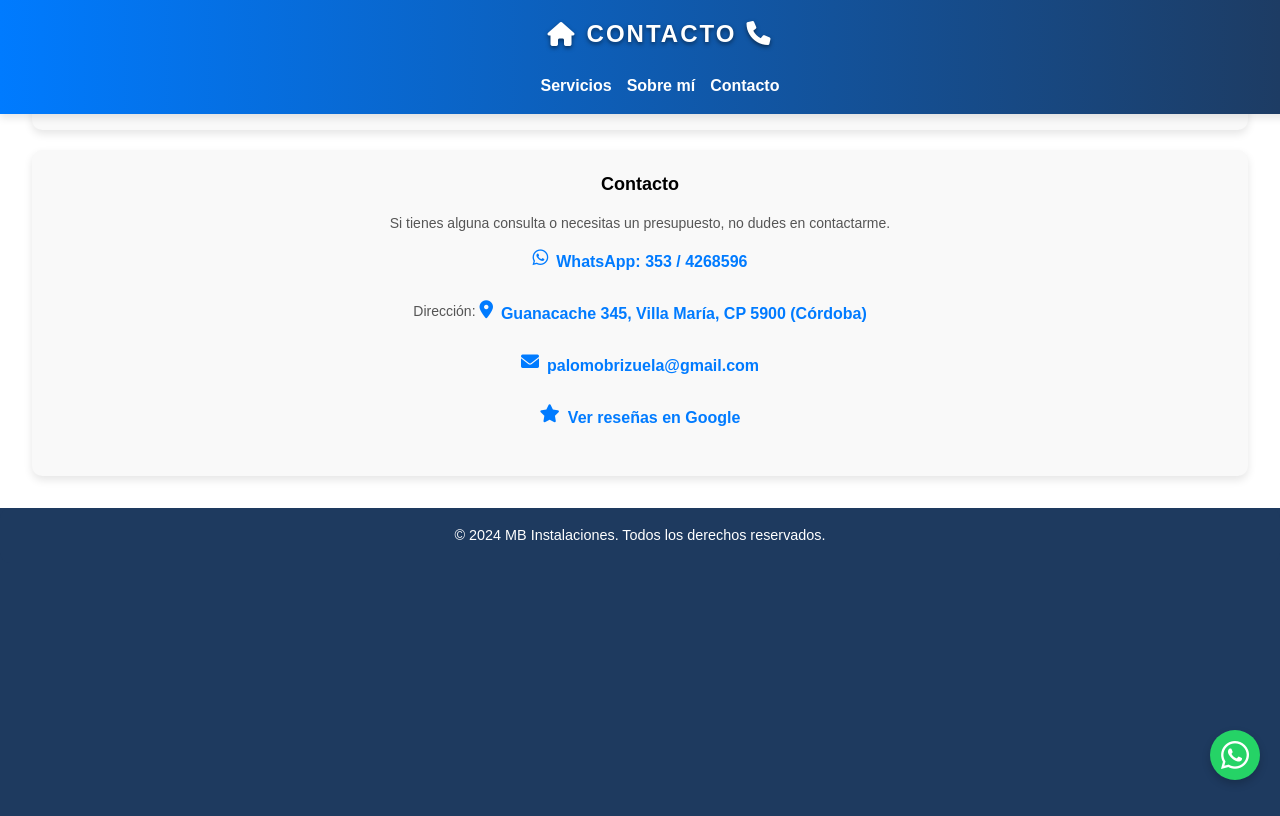
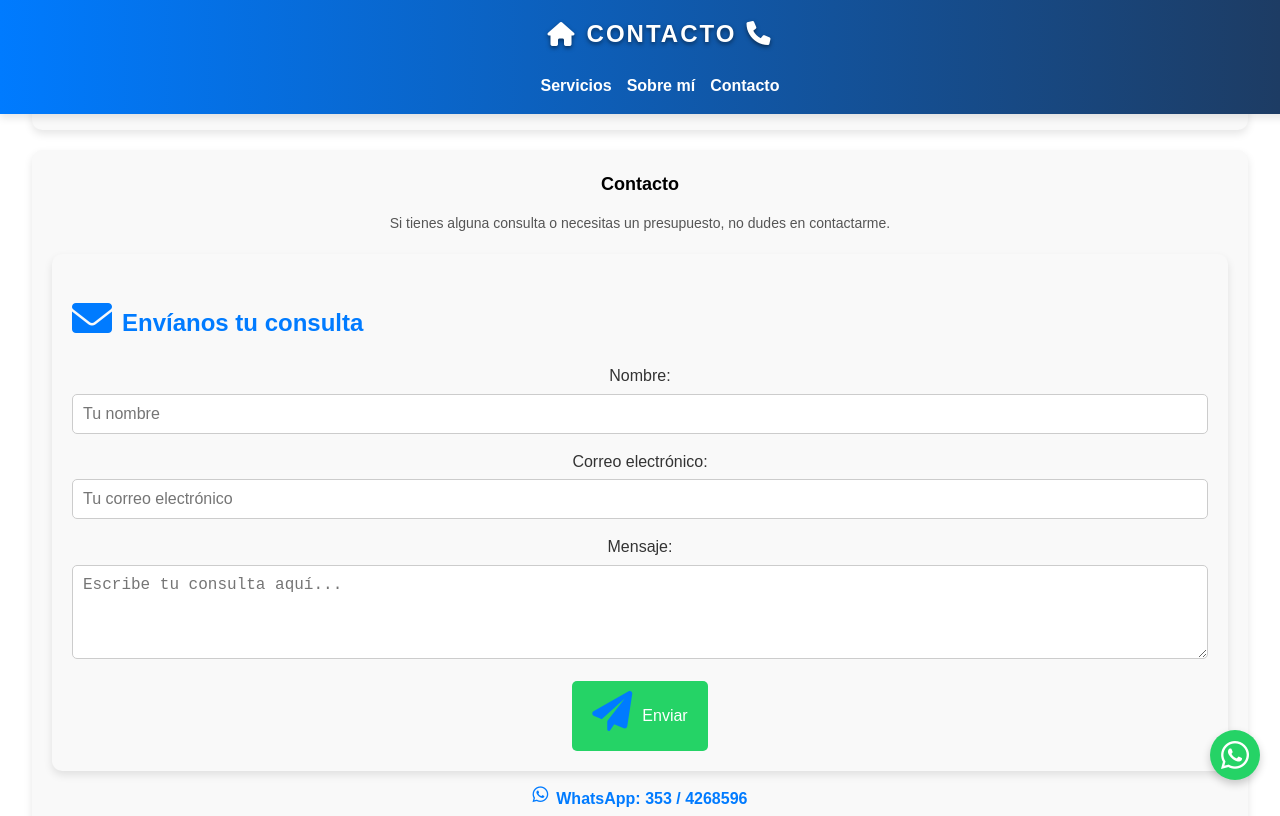
Before and after one commit to Palomo72/-MB-Instalaciones-Profesionales---Gasista-Plomero-Electricista-y-Climatizaci-n, a plain HTML site: page contacto.html in a window 1280 px wide. Shown: the top 816 px of the page. Drawn offline with Linux system fonts and the light colour scheme.

Commit message:
Add files via upload

```diff
--- a/contacto.html
+++ b/contacto.html
@@ -42,6 +42,23 @@
     <div class="service">
         <strong>Contacto</strong>
         <p>Si tienes alguna consulta o necesitas un presupuesto, no dudes en contactarme.</p>
+        <div class="contact-form">
+            <h3><i class="fas fa-envelope"></i> Envíanos tu consulta</h3>
+            <form action="https://formsubmit.co/tu-email@example.com" method="POST">
+                <label for="name">Nombre:</label>
+                <input type="text" id="name" name="name" placeholder="Tu nombre" required>
+
+                <label for="email">Correo electrónico:</label>
+                <input type="email" id="email" name="email" placeholder="Tu correo electrónico" required>
+
+                <label for="message">Mensaje:</label>
+                <textarea id="message" name="message" rows="4" placeholder="Escribe tu consulta aquí..." required></textarea>
+
+                <button type="submit" class="submit-button">
+                    <i class="fas fa-paper-plane"></i> Enviar
+                </button>
+            </form>
+        </div>
         <p>
             <a href="https://wa.me/3534268596" target="_blank" class="contact-link">
                 <i class="fab fa-whatsapp"></i> WhatsApp: 353 / 4268596
--- a/style.css
+++ b/style.css
@@ -268,6 +268,68 @@ header nav a:hover {
     color: #0056b3; /* Azul más oscuro al pasar el mouse */
     transform: translateY(-2px); /* Efecto de elevación */
 }
+.contact-form {
+    background-color: #f9f9f9;
+    padding: 20px;
+    border-radius: 10px;
+    box-shadow: 0 4px 8px rgba(0, 0, 0, 0.1);
+    margin-top: 20px;
+}
+
+.contact-form h3 {
+    font-size: 1.5rem;
+    color: #007BFF;
+    margin-bottom: 15px;
+    display: flex;
+    align-items: center;
+    gap: 10px;
+}
+
+.contact-form label {
+    display: block;
+    font-size: 1rem;
+    margin-bottom: 5px;
+    color: #333;
+}
+
+.contact-form input,
+.contact-form textarea {
+    width: 100%;
+    padding: 10px;
+    margin-bottom: 15px;
+    border: 1px solid #ccc;
+    border-radius: 5px;
+    font-size: 1rem;
+    box-sizing: border-box;
+}
+
+.contact-form input:focus,
+.contact-form textarea:focus {
+    border-color: #007BFF;
+    outline: none;
+}
+
+.contact-form .submit-button {
+    display: inline-flex;
+    align-items: center;
+    background-color: #25D366;
+    color: white;
+    border: none;
+    padding: 10px 20px;
+    font-size: 1rem;
+    border-radius: 5px;
+    cursor: pointer;
+    transition: background-color 0.3s ease, transform 0.2s ease;
+}
+
+.contact-form .submit-button i {
+    margin-right: 10px;
+}
+
+.contact-form .submit-button:hover {
+    background-color: #1EBE57;
+    transform: translateY(-2px);
+}
 .carousel-container {
     position: relative;
     width: 100%;
@@ -410,7 +472,8 @@ footer {
     .img{
         max-width: 100%; /* La imagen ocupa todo el ancho disponible */
 
-        height: 550px; /* Mantiene la proporción */
+        height: 350px; /* Mantiene la proporción */
+        margin-top: 120px;
     }
     .carousel-container {
         max-width: 100%; /* Asegura que el carrusel ocupe todo el ancho disponible */
```
